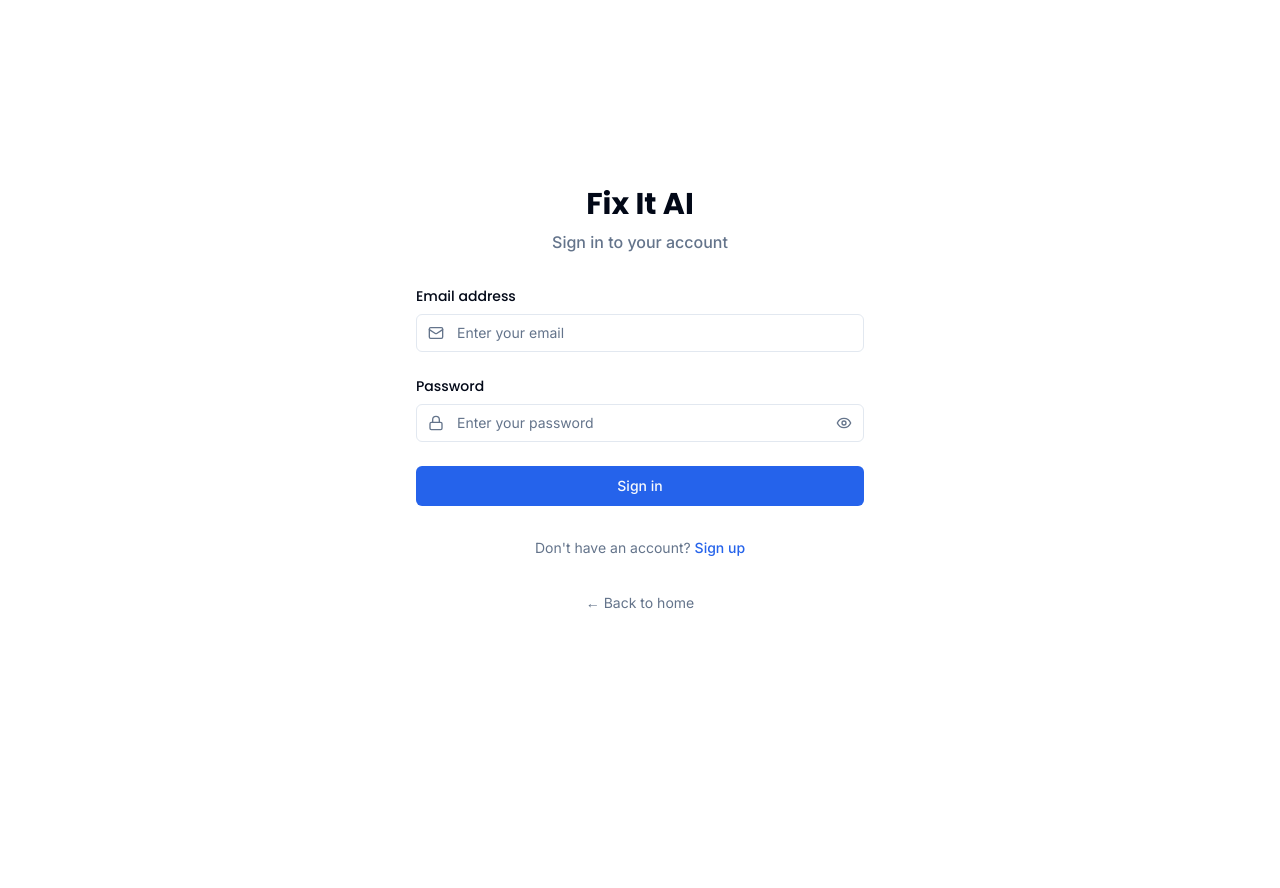
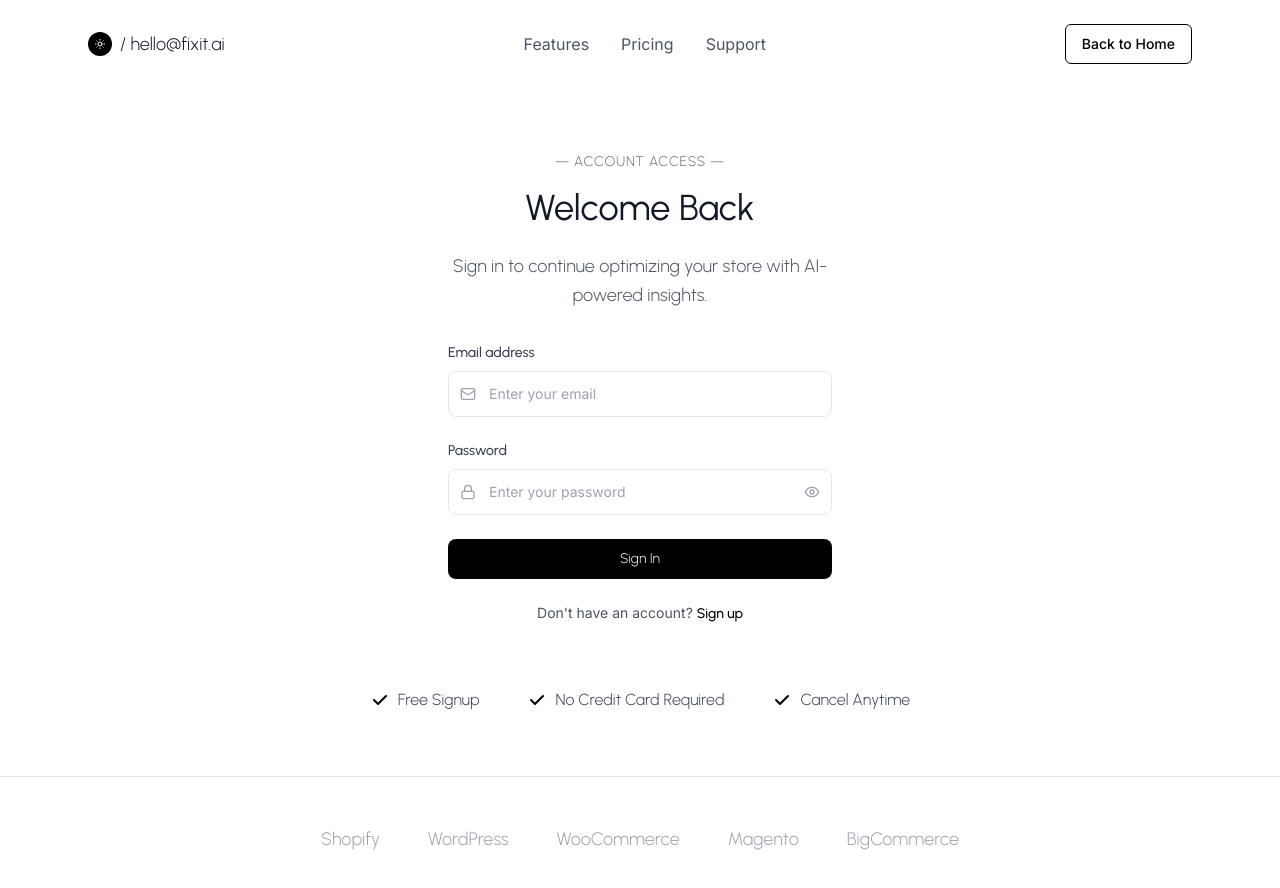
Before and after one commit to stevie1mat/Fixit-AI-Agent, a Next.js app: page /login in a window 1280 px wide. Shown: the top 888 px of the page. Before the commit the page ends 800 px from the top, so only its background shows below. Built offline with nearby package versions, Linux system fonts and the light colour scheme; no server answers.

Commit message:
Update login UI to match homepage design - Apply consistent header with logo and navigation - Use same typography and color scheme as homepage - Add benefits section and partner logos footer - Maintain cohesive design language across pages - Improve user experience with unified branding

```diff
--- a/src/app/login/page.tsx
+++ b/src/app/login/page.tsx
@@ -41,55 +41,91 @@ export default function LoginPage() {
   }
 
   return (
-    <div className="min-h-screen bg-background flex items-center justify-center p-4">
-      <div className="w-full max-w-md space-y-8">
+    <div className="min-h-screen bg-white relative overflow-hidden">
       {/* Header */}
-        <div className="text-center">
-          <h1 className="text-3xl font-display font-bold">Fix It AI</h1>
-          <p className="text-muted-foreground mt-2 font-medium">
-            {isSignUp ? 'Create your account' : 'Sign in to your account'}
-          </p>
+      <header className="flex items-center justify-between p-6 max-w-6xl mx-auto">
+        <div className="flex items-center space-x-2">
+          <div className="w-6 h-6 bg-black rounded-full flex items-center justify-center">
+            <svg className="w-3 h-3 text-white" fill="none" stroke="currentColor" viewBox="0 0 24 24">
+              <path strokeLinecap="round" strokeLinejoin="round" strokeWidth={2} d="M12 3v1m0 16v1m9-9h-1M4 12H3m15.364 6.364l-.707-.707M6.343 6.343l-.707-.707m12.728 0l-.707.707M6.343 17.657l-.707.707M16 12a4 4 0 11-8 0 4 4 0 018 0z" />
+            </svg>
+          </div>
+          <span className="text-lg font-urbanist font-light text-gray-900">/ hello@fixit.ai</span>
         </div>
 
+        <nav className="hidden md:flex items-center space-x-8">
+          <a href="/#features" className="text-gray-600 hover:text-gray-900">Features</a>
+          <a href="/#pricing" className="text-gray-600 hover:text-gray-900">Pricing</a>
+          <a href="/#support" className="text-gray-600 hover:text-gray-900">Support</a>
+        </nav>
+
+        <div className="flex items-center space-x-4">
+          <Button variant="outline" asChild className="border-black text-black hover:bg-black hover:text-white">
+            <Link href="/">Back to Home</Link>
+          </Button>
+        </div>
+      </header>
+
+      {/* Main Content */}
+      <main className="flex flex-col items-center justify-center px-6">
+        <div className="text-center max-w-md mx-auto">
+          {/* Subtitle */}
+          <p className="text-sm font-urbanist font-light text-gray-500 uppercase tracking-wider mb-4 mt-16">
+            — ACCOUNT ACCESS —
+          </p>
+
+          {/* Main Headline */}
+          <h1 className="text-3xl md:text-4xl font-urbanist font-normal text-gray-900 mb-6 leading-tight">
+            {isSignUp ? 'Create Your Account' : 'Welcome Back'}
+          </h1>
+
+          {/* Description */}
+          <p className="text-lg font-urbanist font-light text-gray-600 mb-8 max-w-sm mx-auto leading-relaxed">
+            {isSignUp
+              ? 'Join thousands of store owners optimizing their business with AI.'
+              : 'Sign in to continue optimizing your store with AI-powered insights.'
+            }
+          </p>
+
           {/* Form */}
-        <form onSubmit={handleSubmit} className="space-y-6">
+          <form onSubmit={handleSubmit} className="space-y-6 text-left">
             <div>
-                          <label htmlFor="email" className="block text-sm font-display font-medium mb-2">
+              <label htmlFor="email" className="block text-sm font-urbanist font-medium text-gray-700 mb-2">
                 Email address
               </label>
               <div className="relative">
-              <Mail className="absolute left-3 top-1/2 transform -translate-y-1/2 h-4 w-4 text-muted-foreground" />
+                <Mail className="absolute left-3 top-1/2 transform -translate-y-1/2 h-4 w-4 text-gray-400" />
                 <input
                   id="email"
                   type="email"
                   value={email}
                   onChange={(e) => setEmail(e.target.value)}
                   required
-                className="w-full pl-10 pr-3 py-2 border border-input bg-background rounded-md text-sm ring-offset-background placeholder:text-muted-foreground focus-visible:outline-none focus-visible:ring-2 focus-visible:ring-ring focus-visible:ring-offset-2"
+                  className="w-full pl-10 pr-3 py-3 border border-gray-200 bg-white rounded-lg text-sm placeholder:text-gray-400 focus-visible:outline-none focus-visible:ring-2 focus-visible:ring-black focus-visible:ring-offset-2"
                   placeholder="Enter your email"
                 />
               </div>
             </div>
 
             <div>
-                          <label htmlFor="password" className="block text-sm font-display font-medium mb-2">
+              <label htmlFor="password" className="block text-sm font-urbanist font-medium text-gray-700 mb-2">
                 Password
               </label>
               <div className="relative">
-              <Lock className="absolute left-3 top-1/2 transform -translate-y-1/2 h-4 w-4 text-muted-foreground" />
+                <Lock className="absolute left-3 top-1/2 transform -translate-y-1/2 h-4 w-4 text-gray-400" />
                 <input
                   id="password"
                   type={showPassword ? 'text' : 'password'}
                   value={password}
                   onChange={(e) => setPassword(e.target.value)}
                   required
-                className="w-full pl-10 pr-10 py-2 border border-input bg-background rounded-md text-sm ring-offset-background placeholder:text-muted-foreground focus-visible:outline-none focus-visible:ring-2 focus-visible:ring-ring focus-visible:ring-offset-2"
+                  className="w-full pl-10 pr-10 py-3 border border-gray-200 bg-white rounded-lg text-sm placeholder:text-gray-400 focus-visible:outline-none focus-visible:ring-2 focus-visible:ring-black focus-visible:ring-offset-2"
                   placeholder="Enter your password"
                 />
                 <button
                   type="button"
                   onClick={() => setShowPassword(!showPassword)}
-                className="absolute right-3 top-1/2 transform -translate-y-1/2 text-muted-foreground hover:text-foreground"
+                  className="absolute right-3 top-1/2 transform -translate-y-1/2 text-gray-400 hover:text-gray-600"
                 >
                   {showPassword ? (
                     <EyeOff className="h-4 w-4" />
@@ -101,15 +137,15 @@ export default function LoginPage() {
             </div>
 
             {error && (
-            <div className="p-3 bg-red-50 dark:bg-red-900/20 border border-red-200 dark:border-red-800 rounded-md">
-              <p className="text-sm text-red-800 dark:text-red-200">{error}</p>
+              <div className="p-4 bg-red-50 border border-red-200 rounded-lg">
+                <p className="text-sm text-red-800">{error}</p>
               </div>
             )}
 
             <Button
               type="submit"
               disabled={isLoading}
-            className="w-full"
+              className="w-full bg-black hover:bg-gray-800 text-white py-3 rounded-lg font-urbanist font-light"
             >
               {isLoading ? (
                 <>
@@ -117,14 +153,14 @@ export default function LoginPage() {
                   {isSignUp ? 'Creating account...' : 'Signing in...'}
                 </>
               ) : (
-              isSignUp ? 'Create account' : 'Sign in'
+                isSignUp ? 'Create Account' : 'Sign In'
               )}
             </Button>
           </form>
 
           {/* Toggle sign up/sign in */}
-        <div className="text-center">
-          <p className="text-sm text-muted-foreground">
+          <div className="text-center mt-6">
+            <p className="text-sm text-gray-600">
               {isSignUp ? 'Already have an account?' : "Don't have an account?"}{' '}
               <button
                 type="button"
@@ -132,23 +168,51 @@ export default function LoginPage() {
                   setIsSignUp(!isSignUp)
                   setError('')
                 }}
-              className="text-primary hover:underline font-medium"
+                className="text-black hover:underline font-urbanist font-medium"
               >
                 {isSignUp ? 'Sign in' : 'Sign up'}
               </button>
             </p>
           </div>
+        </div>
+      </main>
 
-        {/* Back to home */}
-        <div className="text-center">
-          <Link
-            href="/"
-            className="text-sm text-muted-foreground hover:text-foreground"
-          >
-            ← Back to home
-          </Link>
+      {/* Benefits */}
+      <section className="max-w-4xl mx-auto px-6 pb-16 mt-16">
+        <div className="flex flex-col sm:flex-row items-center justify-center space-y-4 sm:space-y-0 sm:space-x-12">
+          <div className="flex items-center space-x-2">
+            <svg className="w-5 h-5 text-black" fill="currentColor" viewBox="0 0 20 20">
+              <path fillRule="evenodd" d="M16.707 5.293a1 1 0 010 1.414l-8 8a1 1 0 01-1.414 0l-4-4a1 1 0 011.414-1.414L8 12.586l7.293-7.293a1 1 0 011.414 0z" clipRule="evenodd" />
+            </svg>
+            <span className="font-urbanist font-light text-gray-700">Free Signup</span>
+          </div>
+          <div className="flex items-center space-x-2">
+            <svg className="w-5 h-5 text-black" fill="currentColor" viewBox="0 0 20 20">
+              <path fillRule="evenodd" d="M16.707 5.293a1 1 0 010 1.414l-8 8a1 1 0 01-1.414 0l-4-4a1 1 0 011.414-1.414L8 12.586l7.293-7.293a1 1 0 011.414 0z" clipRule="evenodd" />
+            </svg>
+            <span className="font-urbanist font-light text-gray-700">No Credit Card Required</span>
+          </div>
+          <div className="flex items-center space-x-2">
+            <svg className="w-5 h-5 text-black" fill="currentColor" viewBox="0 0 20 20">
+              <path fillRule="evenodd" d="M16.707 5.293a1 1 0 010 1.414l-8 8a1 1 0 01-1.414 0l-4-4a1 1 0 011.414-1.414L8 12.586l7.293-7.293a1 1 0 011.414 0z" clipRule="evenodd" />
+            </svg>
+            <span className="font-urbanist font-light text-gray-700">Cancel Anytime</span>
           </div>
         </div>
+      </section>
+
+      {/* Partner Logos */}
+      <footer className="border-t border-gray-200 py-12">
+        <div className="max-w-7xl mx-auto px-6">
+          <div className="flex flex-wrap justify-center items-center space-x-8 md:space-x-12">
+            <div className="text-lg font-urbanist font-light text-gray-400">Shopify</div>
+            <div className="text-lg font-urbanist font-light text-gray-400">WordPress</div>
+            <div className="text-lg font-urbanist font-light text-gray-400">WooCommerce</div>
+            <div className="text-lg font-urbanist font-light text-gray-400">Magento</div>
+            <div className="text-lg font-urbanist font-light text-gray-400">BigCommerce</div>
+          </div>
+        </div>
+      </footer>
     </div>
   )
 }
```
Lines whose indentation alone changed are shown as unchanged.
